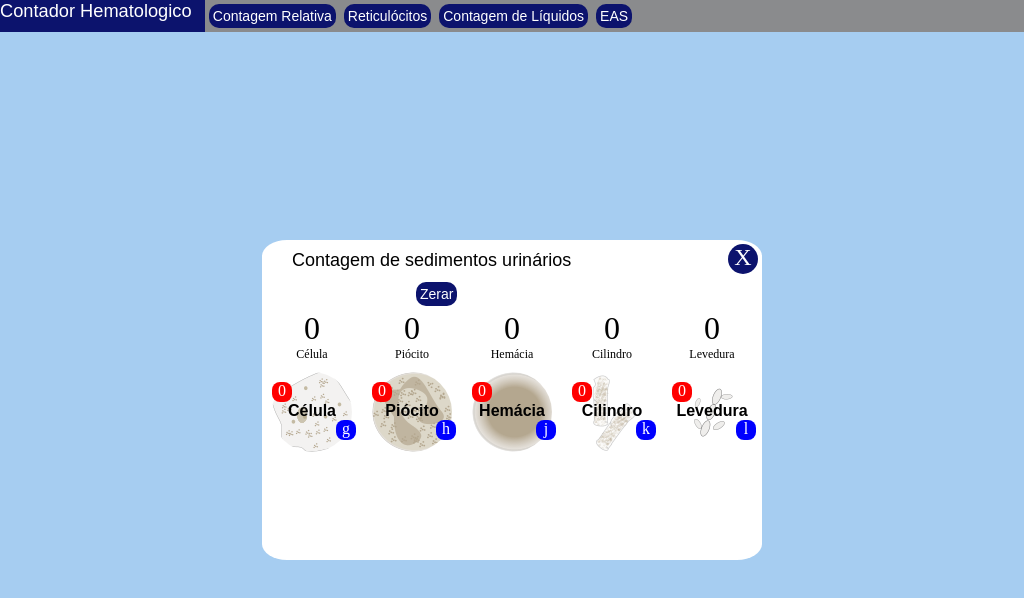
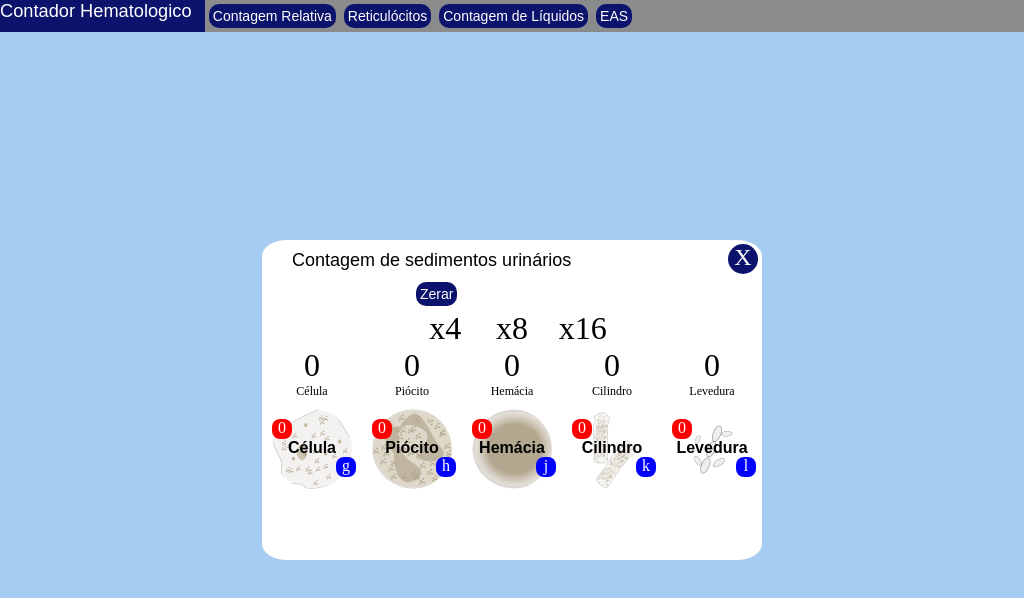
Before and after one commit to DaveSilveira/hematologicCount, an Electron app: page index.html in a window 1024 px wide. Both pictures are taken after a click on the element "EAS". Drawn offline with Linux system fonts and the light colour scheme.

Commit message:
ajustando css mobile

```diff
--- a/assets/css/style.css
+++ b/assets/css/style.css
@@ -1,6 +1,11 @@
 body{
     background-color: rgb(166, 205, 241);
     user-select: none; /*impedir seleção de texto na pagina*/
+    -webkit-user-select: none;
+    -moz-user-select: none;
+    -ms-user-select: none;
+    -webkit-touch-callout: none;
+    -webkit-tap-highlight-color: transparent;
 }
 p{
     margin-top: 4px;
@@ -196,9 +201,7 @@ p{
 }
 /*Layout para celulares*/
 @media (max-width: 600px){
-    *{
-        user-select: none; /*impedir seleção de texto na pagina*/
-    }
+
     input, select, textarea{
         font-size: 16px;
     }
--- a/assets/js/EAS.js
+++ b/assets/js/EAS.js
@@ -55,6 +55,25 @@ function mostraPainel(){
     zerar.classList.add('botao');
     zerar.innerHTML = 'Zerar';
     cxBotao.appendChild(zerar);
+
+    let caixafator = criaDiv()
+    cxBotao.appendChild(caixafator)
+    caixafator.classList.add('caixaContadorEAS')
+
+    const fatorX4 = criaDiv()
+    fatorX4.classList.add('valorPainel')
+    fatorX4.innerHTML = `x4 \n <div style="font-size:12px;"></div>`;
+    caixafator.appendChild(fatorX4)
+
+    const fatorX8 = criaDiv()
+    fatorX8.classList.add('valorPainel')
+    fatorX8.innerHTML = `x8 \n <div style="font-size:12px;"></div>`;
+    caixafator.appendChild(fatorX8)
+
+    const fatorX16 = criaDiv()
+    fatorX16.classList.add('valorPainel')
+    fatorX16.innerHTML = `x16 \n <div style="font-size:12px;"></div>`;
+    caixafator.appendChild(fatorX16)
 
     let caixaContadores = criaDiv()
     painel.appendChild(caixaContadores)
```
